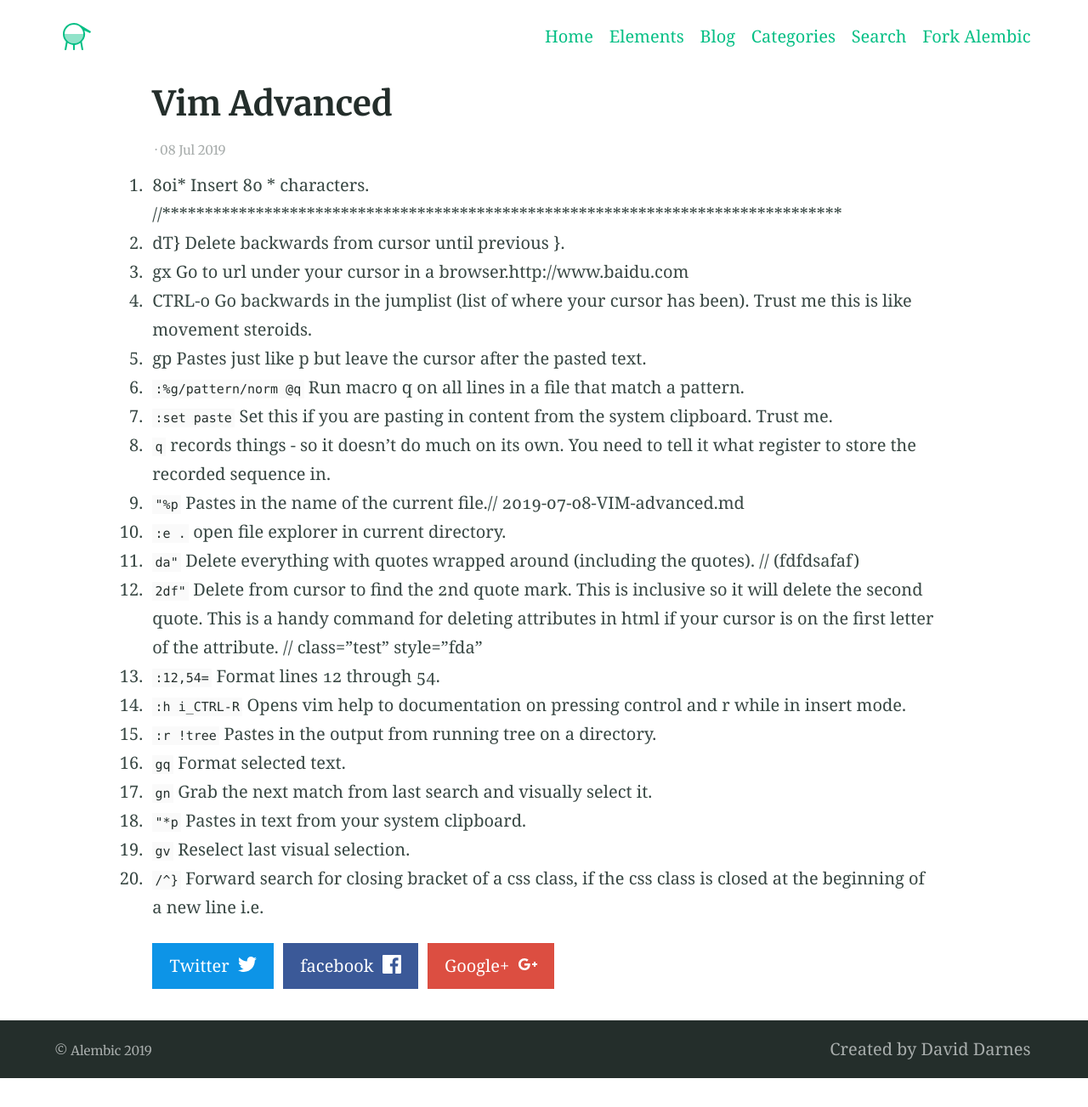
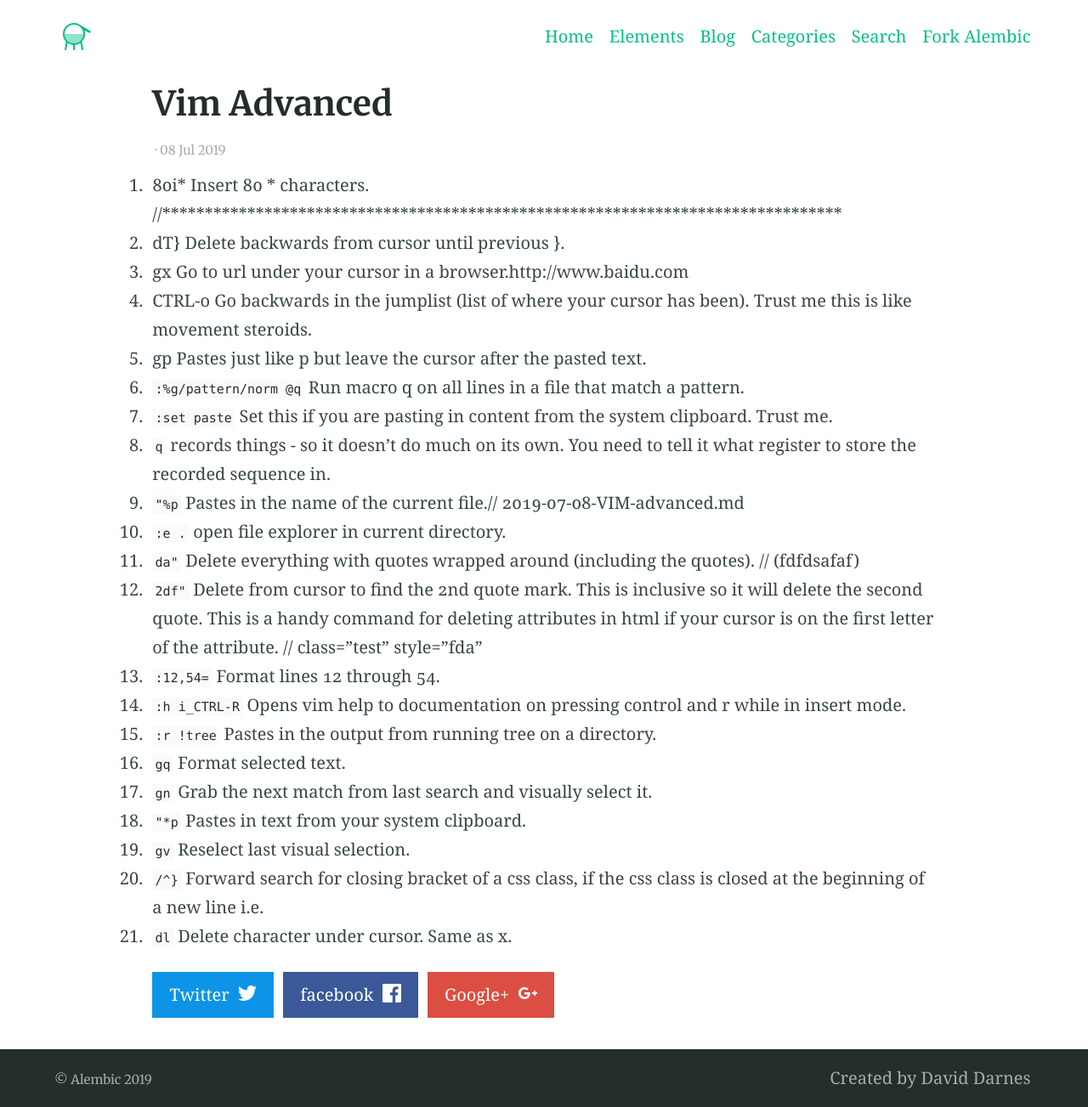
Before and after one commit to wudixm/wudixm.github.io, a Jekyll site: the page built from _posts/2019-07-08-VIM-advanced.md, in a window 1280 px wide. Shown: the whole page at 85% size. Built offline with Jekyll 4.4.1, drawn with Linux system fonts in a browser that asks for light colours; our own code applies the rules of GitHub Pages for plain Markdown files; before the commit the page ends 1269 px from its top, so only the background shows below that.

Commit message:
add dl same as x

```diff
--- a/_posts/2019-07-08-VIM-advanced.md
+++ b/_posts/2019-07-08-VIM-advanced.md
@@ -18,3 +18,4 @@
 18. `"*p` Pastes in text from your system clipboard.
 19. `gv` Reselect last visual selection.
 20. `/^}` Forward search for closing bracket of a css class, if the css class is closed at the beginning of a new line i.e.
+21. `dl` Delete character under cursor. Same as x.
```
